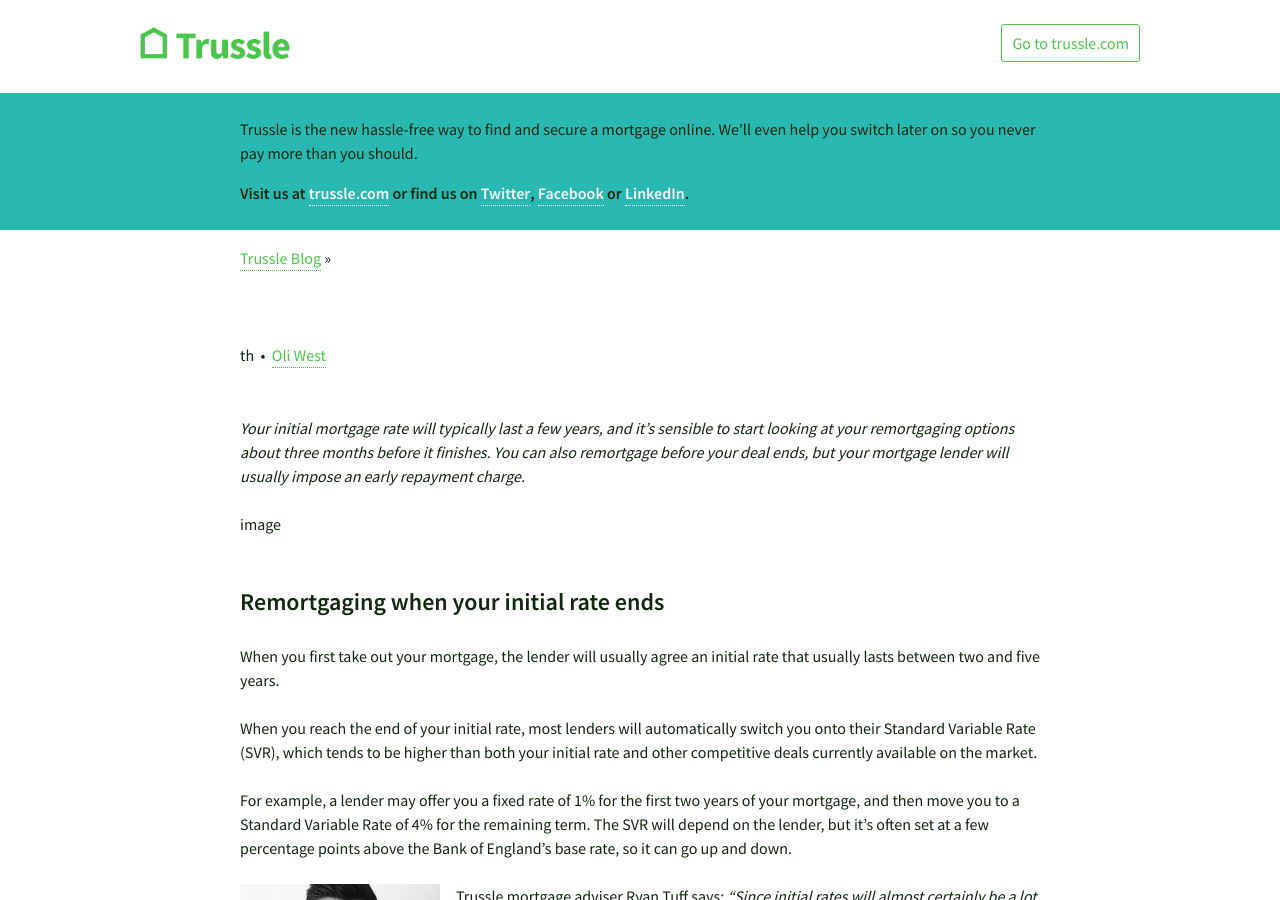
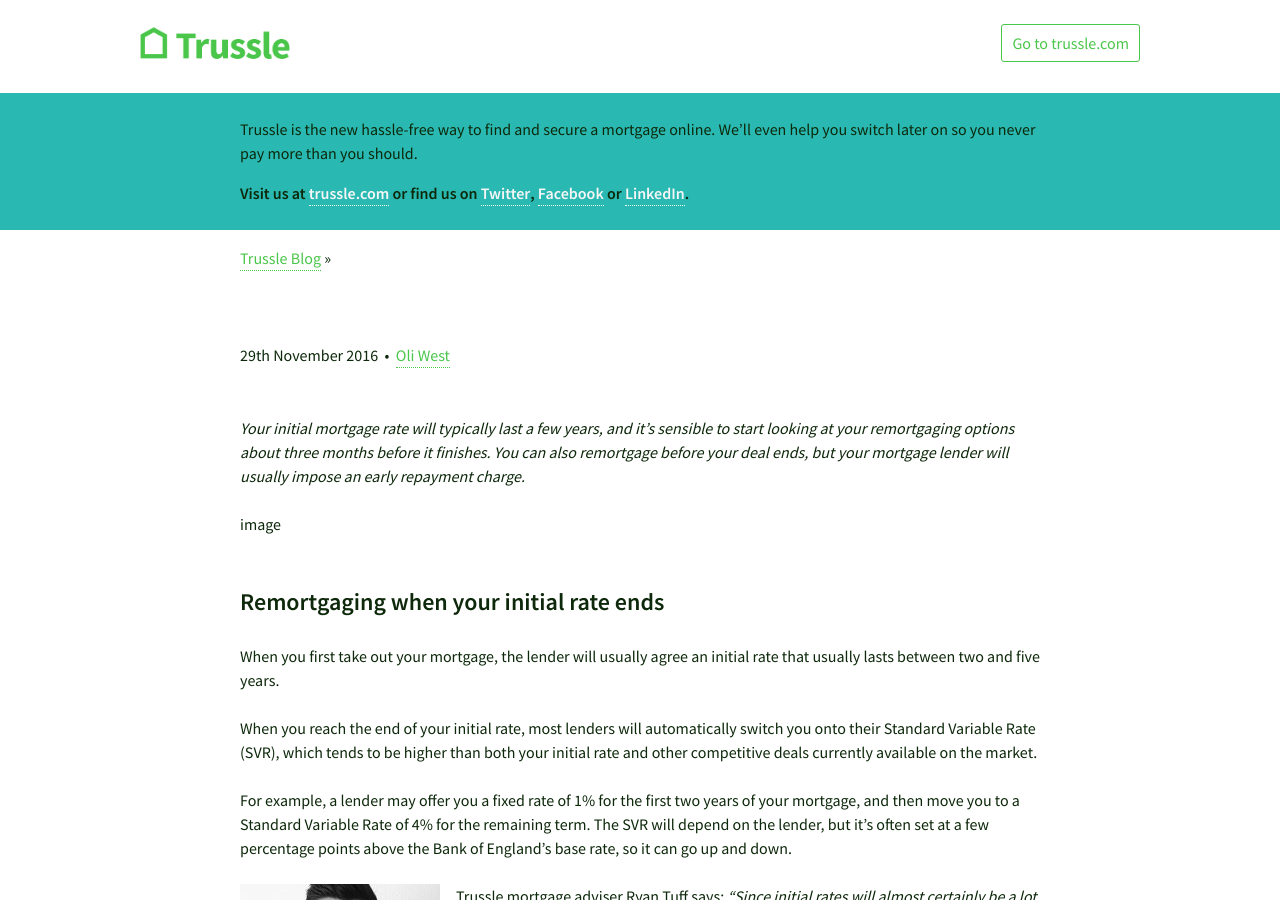
Before and after one commit to olitrussle/blog, a Jekyll site: the page built from preview/2016-11-29-when-to-remortgage-and-when-not-to.md, in a window 1280 px wide and 900 px high. Built offline with Jekyll 4.4.1, drawn with Linux system fonts in a browser that asks for light colours.

Commit message:
Updated 2016-11-29-when-to-remortgage-and-when-not-to.md

```diff
--- a/preview/2016-11-29-when-to-remortgage-and-when-not-to.md
+++ b/preview/2016-11-29-when-to-remortgage-and-when-not-to.md
@@ -8,6 +8,7 @@
   lender’s Standard Variable Rate, most borrowers can save by remortgaging once
   their initial period has ended.
 thumbnail_filename: yanneth.png
+date: 2016-11-29T00:00:00.000Z
 ---
 _Your initial mortgage rate will typically last a few years, and it’s sensible to start looking at your remortgaging options about three months before it finishes. You can also remortgage before your deal ends, but your mortgage lender will usually impose an early repayment charge._
 
```
